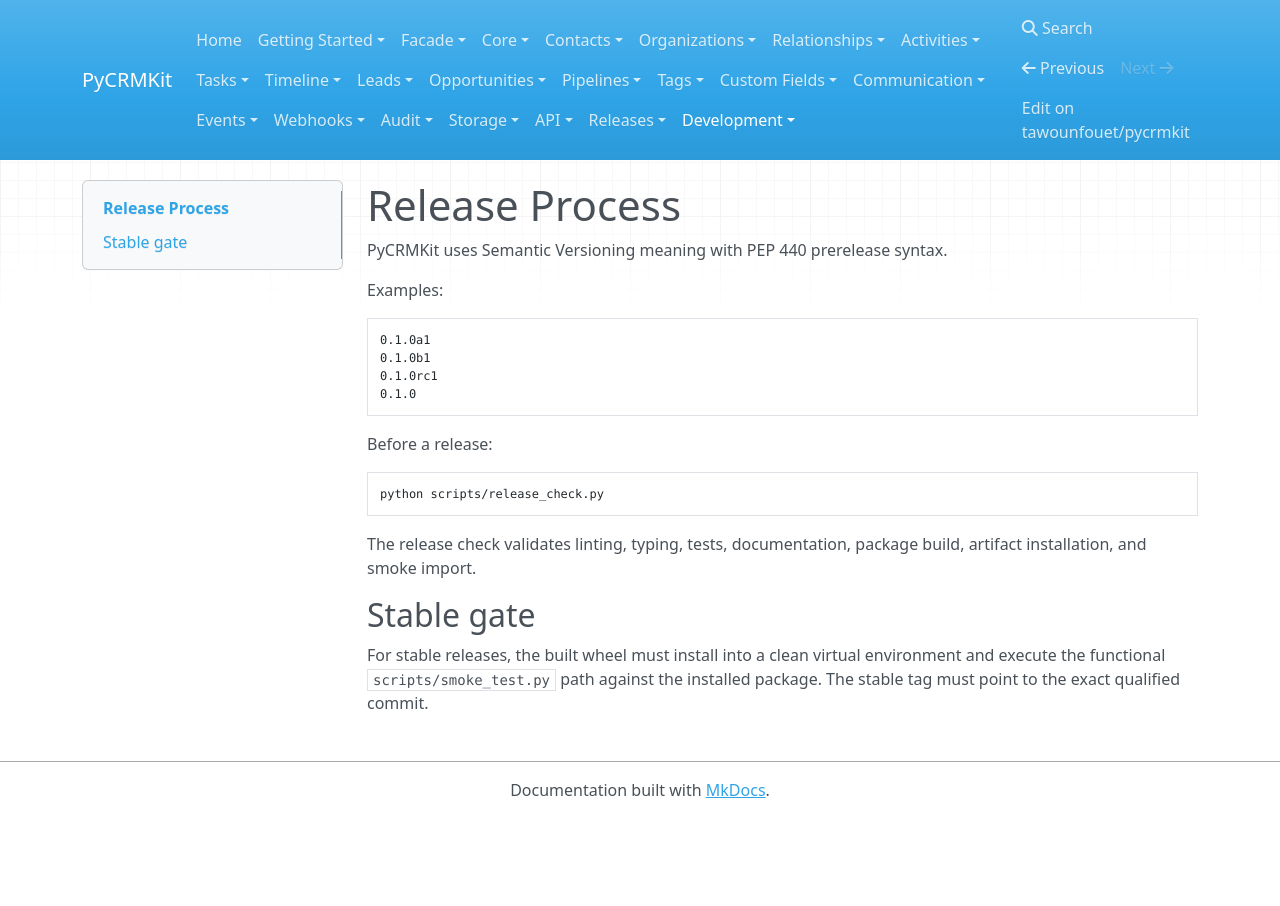
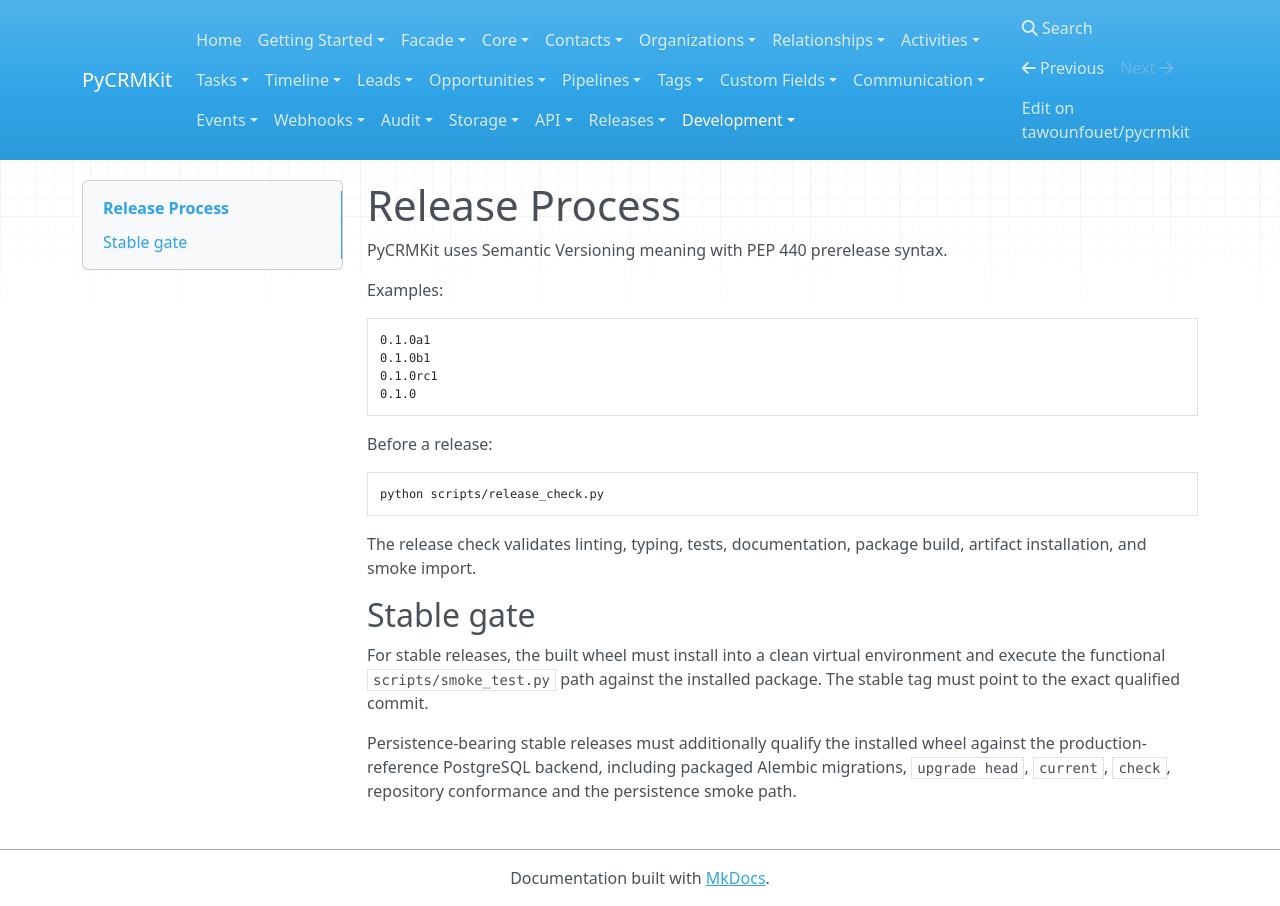
Before and after one commit to tawounfouet/pycrmkit, an MkDocs documentation site: the page built from docs/development/release-process.md, in a window 1280 px wide. Built offline with MkDocs 1.6.1, drawn with Linux system fonts in a browser that asks for light colours; nearby versions of some CDN libraries.

Commit message:
docs(release): codify stable persistence gate

```diff
--- a/docs/development/release-process.md
+++ b/docs/development/release-process.md
@@ -22,3 +22,8 @@
 ## Stable gate
 
 For stable releases, the built wheel must install into a clean virtual environment and execute the functional `scripts/smoke_test.py` path against the installed package. The stable tag must point to the exact qualified commit.
+
+Persistence-bearing stable releases must additionally qualify the installed
+wheel against the production-reference PostgreSQL backend, including packaged
+Alembic migrations, `upgrade head`, `current`, `check`, repository
+conformance and the persistence smoke path.
```
